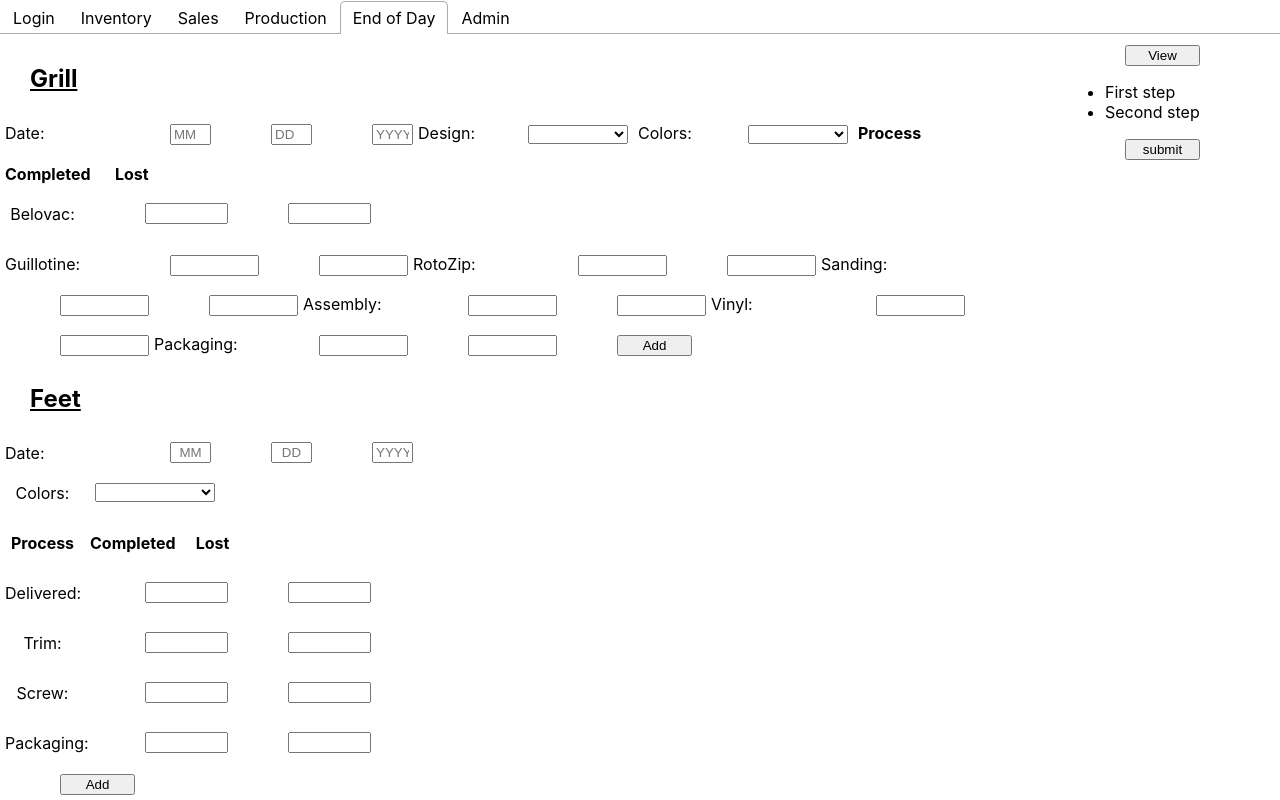
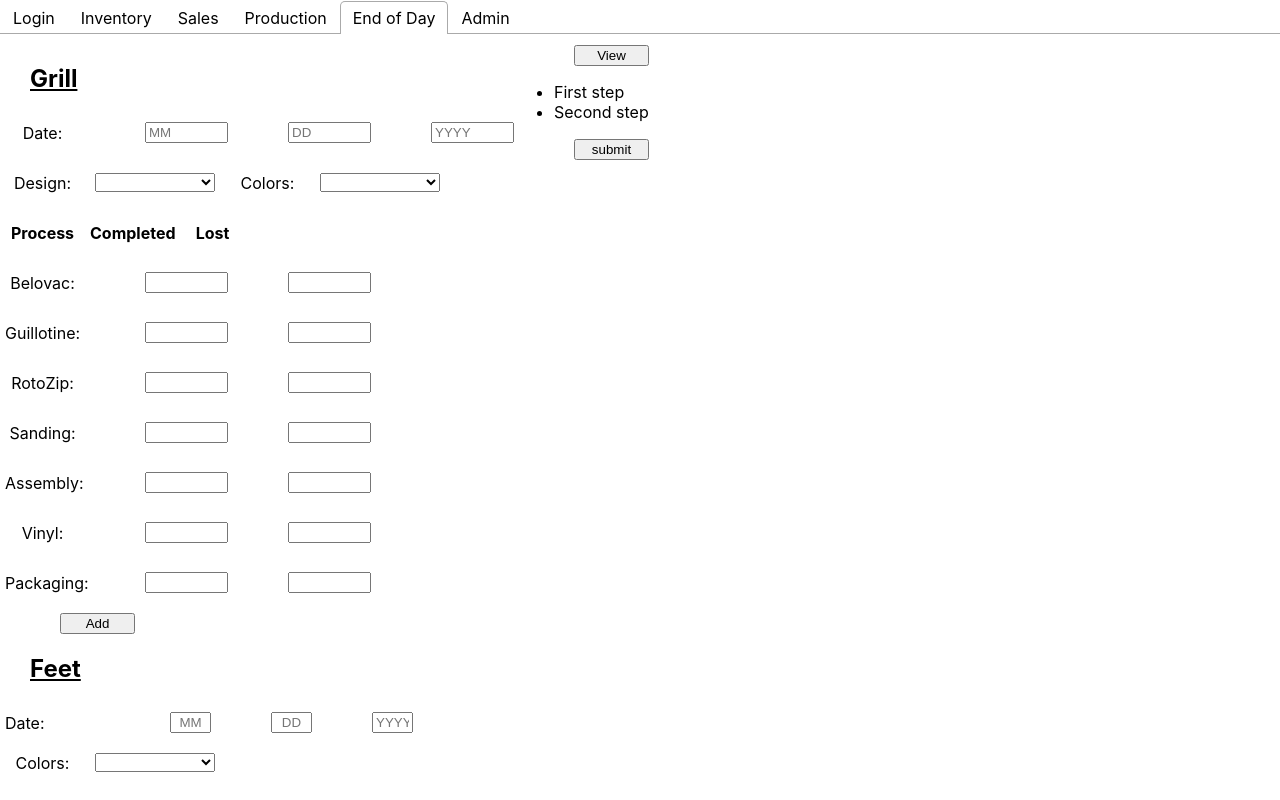
Before and after one commit to gigglyinventory/giggly_inventory, a React (Create React App) app in the folder giggly-ui/: page /EndOfDay in a window 1280 px wide. Both pictures are taken after a click on the tab "End of Day". Shown: the top 800 px of the page. Built offline with nearby package versions, Linux system fonts and the light colour scheme.

Commit message:
Changed form to div in vinyl, grills, and feet

```diff
--- a/giggly-ui/src/Components/Feet.js
+++ b/giggly-ui/src/Components/Feet.js
@@ -78,7 +78,7 @@ class Feet extends React.Component{
       <div>
         <h2 class="end">Feet</h2>
 
-        <form class="inline-date">
+        <div class="inline-date">
           <label>Date: </label>
           <input type="type"
             name="month"
@@ -95,23 +95,23 @@ class Feet extends React.Component{
             value={this.name}
             placeholder="YYYY" maxlength="4" size="2"
             onChange={this.handleChange}/>
-        </form>
+        </div>
 
-        <form class="form-inline">
+        <div class="form-inline">
           <label for="puppy_color">Colors: </label>
           <select id="puppy_color"
             name="design"
             value={this.name}
             onChange={this.handleChange}>{colorsList}</select>
-        </form>
+        </div>
 
-        <form class="form-inline">
+        <div class="form-inline">
           <label><b>Process</b></label>
           <label><b>Completed</b></label>
           <label><b>Lost</b></label>
-        </form>
+        </div>
 
-        <form class="form-inline">
+        <div class="form-inline">
           <label for="feet_deliv">Delivered: </label>
           <input id="delivered" type="text"
             name="delivered"
@@ -123,9 +123,9 @@ class Feet extends React.Component{
             value={this.name}
             defualtValue="" maxlength="5" size="8"
             onChange={this.handleChange}/>
-        </form>
+        </div>
 
-        <form class="form-inline">
+        <div class="form-inline">
           <label for="feet_trim">Trim: </label>
           <input id="trim" type="text"
             name="trim"
@@ -137,9 +137,9 @@ class Feet extends React.Component{
             value={this.name}
             defualtValue="" maxlength="5" size="8"
             onChange={this.handleChange}/>
-        </form>
+        </div>
 
-        <form class="form-inline">
+        <div class="form-inline">
           <label for="feet_screw">Screw: </label>
           <input id="screw" type="text"
             name="screw"
@@ -151,9 +151,9 @@ class Feet extends React.Component{
             value={this.name}
             defualtValue="" maxlength="5" size="8"
             onChange={this.handleChange}/>
-        </form>
+        </div>
 
-        <form class="form-inline">
+        <div class="form-inline">
           <label for="feet_pac">Packaging: </label>
           <input id="packaging" type="text"
           name="packaging"
@@ -164,9 +164,12 @@ class Feet extends React.Component{
           name="packagingLost"
           defualtValue="" maxlength="10" size="8"
           onChange={this.handleChange}/>
-        </form>
+        </div>
+        <div class="form-inline">
+          <button onClick={this.submit}>Add</button>
+        </div>
 
-        <button onClick={this.submit}>Add</button>
+
       </div>
     );
   }
--- a/giggly-ui/src/Components/Grills.js
+++ b/giggly-ui/src/Components/Grills.js
@@ -114,6 +114,7 @@ render() {
       <h2 class="end">Grill</h2>
       {/*I use forms for each row of inputs to unify the spacing and positions*/}
       <form method="POST" action="/endOfDay">
+        <div class="form-inline">
           <label>Date: </label>
           <input type="type"
             name="month"
@@ -130,7 +131,10 @@ render() {
             value={this.name}
             placeholder="YYYY" maxlength="4" size="2"
             onChange={this.handleChange}/>
+        </div>
 
+
+        <div class="form-inline">
           <label for="grill_design">Design: </label>
           <select id="grill_design"
             name="design"
@@ -141,10 +145,15 @@ render() {
             name="color"
             value={this.name}
             onChange={this.handleChange}>{colorsList}</select>
+        </div>
+
         {/*Headers for the production steps*/}
+        <div class="form-inline">
           <label><b>Process</b></label>
           <label><b>Completed</b></label>
           <label><b>Lost</b></label>
+        </div>
+
         {/*Below is the input fields for all the production steps for the Grills
           Each step is in a form that contains a label, completed, and lost*/}
           <div class="form-inline">
@@ -161,7 +170,7 @@ render() {
               onChange={this.handleChange}/>
           </div>
 
-
+          <div class="form-inline">
             <label for="grill_guil">Guillotine: </label>
             <input id="grill_guil" type="text"
               value={this.name}
@@ -171,7 +180,10 @@ render() {
               value={this.name}
               name="guillotineLost" defualtValue="" maxlength="10" size="8"
               onChange={this.handleChange}/>
+          </div>
 
+
+          <div class="form-inline">
             <label for="grill_zip">RotoZip: </label>
             <input id="grill_zip" type="text"
               value={this.name}
@@ -181,7 +193,10 @@ render() {
               value={this.name}
               name="rotozipLost" defualtValue="" maxlength="10" size="8"
               onChange={this.handleChange}/>
+          </div>
 
+
+          <div class="form-inline">
             <label for="grill_sand">Sanding: </label>
             <input id="grill_sand" type="text"
               value={this.name}
@@ -191,7 +206,10 @@ render() {
               value={this.name}
               name="sandingLost" defualtValue="" maxlength="10" size="8"
               onChange={this.handleChange}/>
+          </div>
 
+
+          <div class="form-inline">
             <label for="grill_assem">Assembly: </label>
             <input id="grill_assem" type="text"
               value={this.name}
@@ -201,7 +219,10 @@ render() {
               value={this.name}
               name="assemblyLost" defualtValue="" maxlength="10" size="8"
               onChange={this.handleChange}/>
+          </div>
 
+
+          <div class="form-inline">
             <label for="grill_vin">Vinyl: </label>
             <input id="grill_vin" type="text"
               value={this.name}
@@ -211,7 +232,10 @@ render() {
               value={this.name}
               name="vinylLost" defualtValue="" maxlength="10" size="8"
               onChange={this.handleChange}/>
+          </div>
 
+
+          <div class="form-inline">
             <label for="grill_pac">Packaging: </label>
             <input id="grill_pac" type="text"
             value={this.name}
@@ -221,9 +245,14 @@ render() {
             value={this.name}
             name="packagingLost" defualtValue="" maxlength="10" size="8"
             onChange={this.handleChange}/>
+          </div>
+
 
         {/*This button takes all information inputed form the input fields and calls the alert*/}
+          <div class="form-inline">
             <button type="submit" onClick={this.submit}>Add</button>
+          </div>
+
       </form>
     </div>
   );
--- a/giggly-ui/src/Components/Vinyl.js
+++ b/giggly-ui/src/Components/Vinyl.js
@@ -90,7 +90,7 @@ class Feet extends React.Component{
       <div>
         <h2 class="end">Vinyl</h2>
 
-        <form class="inline-date">
+        <div class="inline-date">
           <label>Date: </label>
           <input type="type"
             name="month"
@@ -107,9 +107,9 @@ class Feet extends React.Component{
             value={this.name}
             placeholder="YYYY" maxlength="4" size="2"
             onChange={this.handleChange}/>
-        </form>
+        </div>
 
-        <form class="form-inline">
+        <div class="form-inline">
           <label for="vinyl_pattern">Vinyls: </label>
           <select id="vinyl_pattern"
             name="print"
@@ -120,15 +120,15 @@ class Feet extends React.Component{
             name="type"
             value={this.name}
             onChange={this.handleChange}>{walkerList}</select>
-        </form>
+        </div>
 
-        <form class="form-inline">
+        <div class="form-inline">
           <label><b>Process</b></label>
           <label><b>Completed</b></label>
           <label><b>Lost</b></label>
-        </form>
+        </div>
 
-        <form class="form-inline">
+        <div class="form-inline">
           <label for="printing">Printing: </label>
           <input id="printing" type="text"
             name="printing"
@@ -140,9 +140,9 @@ class Feet extends React.Component{
             value={this.name}
             defualtValue="" maxlength="5" size="8"
             onChange={this.handleChange}/>
-        </form>
+        </div>
 
-        <form class="form-inline">
+        <div class="form-inline">
           <label for="trim">Trim: </label>
           <input id="trim" type="text"
             name="cutting"
@@ -154,9 +154,9 @@ class Feet extends React.Component{
             value={this.name}
             defualtValue="" maxlength="5" size="8"
             onChange={this.handleChange}/>
-        </form>
+        </div>
 
-        <form class="form-inline">
+        <div class="form-inline">
           <label for="wrap">Wrap: </label>
           <input id="wrap" type="text"
             name="wrap"
@@ -168,9 +168,9 @@ class Feet extends React.Component{
             value={this.name}
             defualtValue="" maxlength="5" size="8"
             onChange={this.handleChange}/>
-        </form>
+        </div>
 
-        <form class="form-inline">
+        <div class="form-inline">
           <label for="packaging">Packaging: </label>
           <input id="packaging" type="text"
           name="packaging"
@@ -181,9 +181,12 @@ class Feet extends React.Component{
           name="packagingLost"
           defualtValue="" maxlength="10" size="8"
           onChange={this.handleChange}/>
-        </form>
+        </div>
+        <div>
+          <button onClick={this.submit}>Add</button>
+        </div>
 
-        <button onClick={this.submit}>Add</button>
+
       </div>
     );
   }
```
Lines whose indentation alone changed are shown as unchanged.
